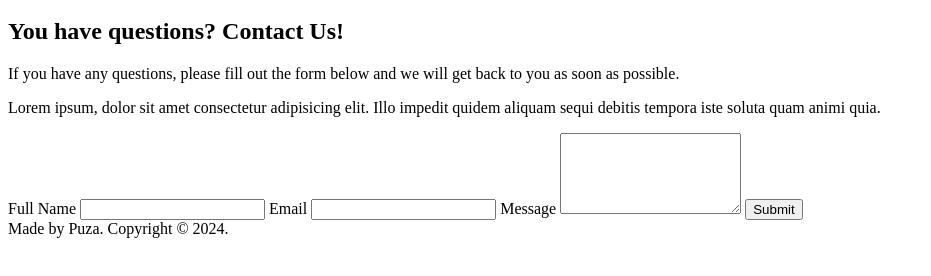
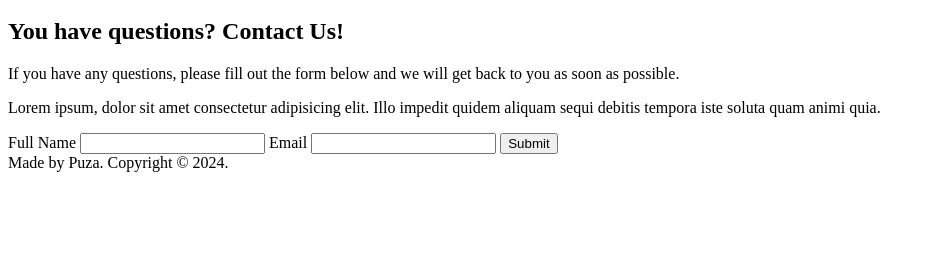
Before and after one commit to adrian-prajsnar/roman-git-course, a plain HTML site: page src/contact.html in a window 1280 px wide. Shown: the part 136-412 px from the top of the page, without its empty margins (0-931 px from the left). Drawn offline with Linux system fonts and the light colour scheme.

Commit message:
Remove message field from contact page

```diff
--- a/src/contact.html
+++ b/src/contact.html
@@ -69,9 +69,6 @@
           <label for="email">Email</label>
           <input type="email" id="email" name="email" required />
 
-          <label for="message">Message</label>
-          <textarea id="message" name="message" rows="5" required></textarea>
-
           <button type="submit">Submit</button>
         </form>
       </section>
```
